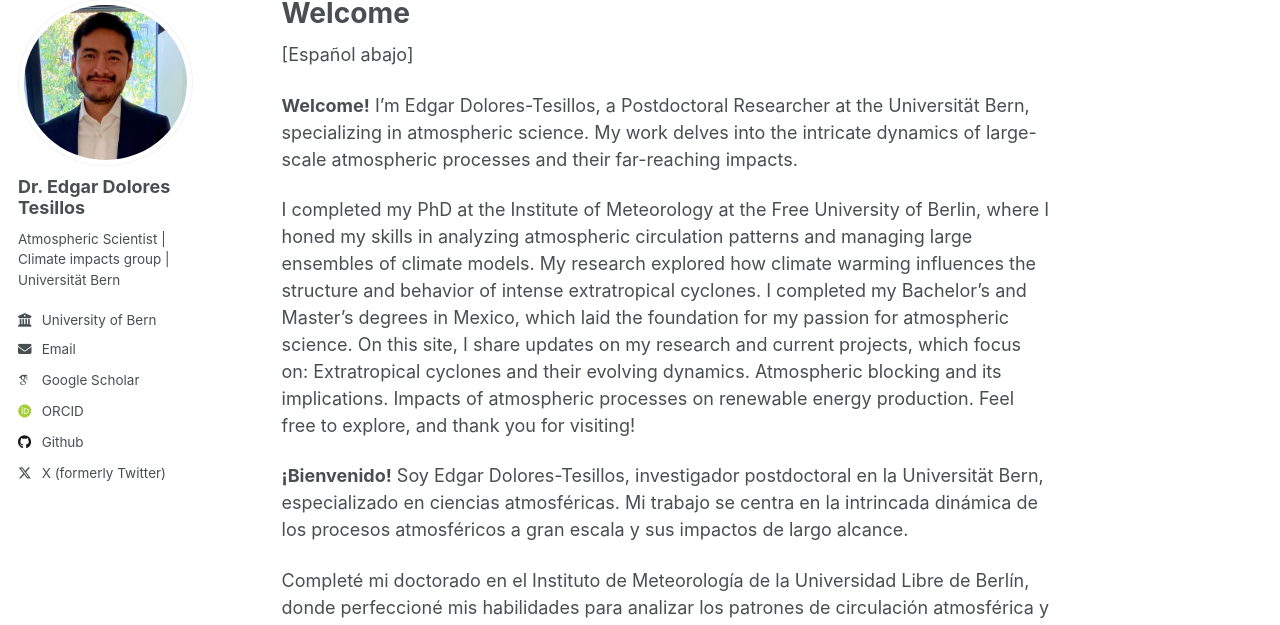
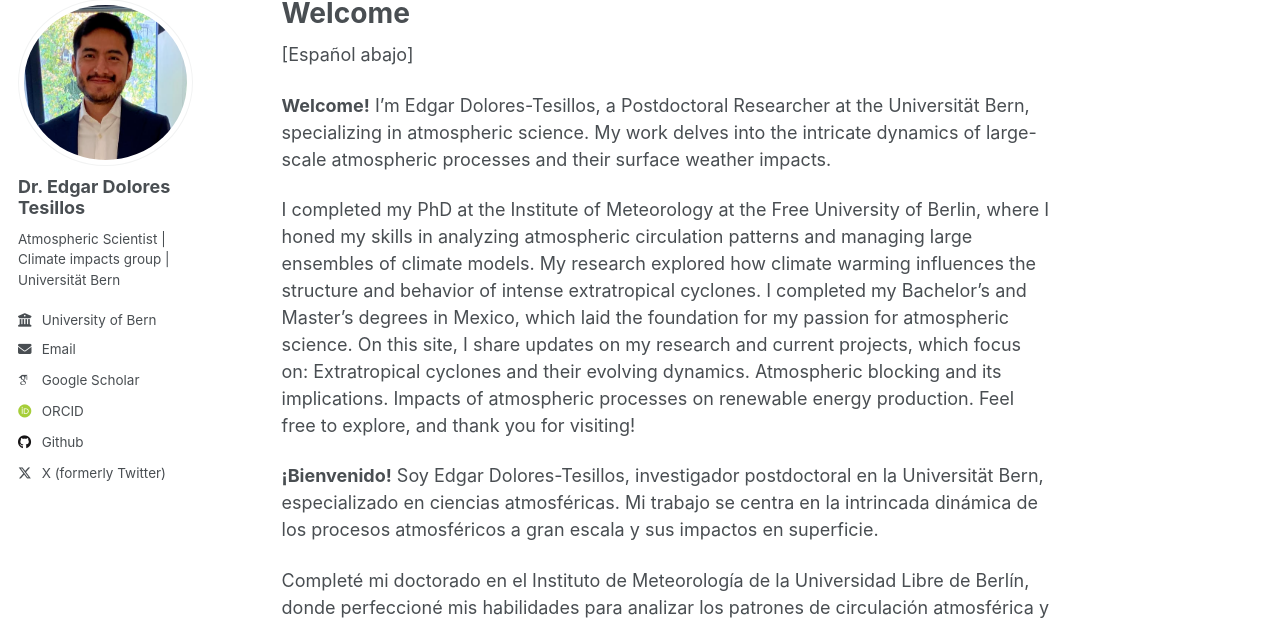
Before and after one commit to edgardotes/edgardotes.github.io, a Jekyll site: the page built from _pages/about.md, in a window 1280 px wide and 900 px high. Shown: the part 107-732 px from the top of the window. Built offline with Jekyll 4.4.1, drawn with Linux system fonts in a browser that asks for light colours; some web fonts are replaced.

Commit message:
Update about.md

```diff
--- a/_pages/about.md
+++ b/_pages/about.md
@@ -10,7 +10,7 @@ redirect_from:
 [Español abajo]
 
 **Welcome!**
-I’m Edgar Dolores-Tesillos, a Postdoctoral Researcher at the Universität Bern, specializing in atmospheric science. My work delves into the intricate dynamics of large-scale atmospheric processes and their far-reaching impacts.
+I’m Edgar Dolores-Tesillos, a Postdoctoral Researcher at the Universität Bern, specializing in atmospheric science. My work delves into the intricate dynamics of large-scale atmospheric processes and their surface weather impacts.
 
 I completed my PhD at the Institute of Meteorology at the Free University of Berlin, where I honed my skills in analyzing atmospheric circulation patterns and managing large ensembles of climate models. My research explored how climate warming influences the structure and behavior of intense extratropical cyclones.
 I completed my Bachelor's and Master's degrees in Mexico, which laid the foundation for my passion for atmospheric science.
@@ -22,7 +22,7 @@ Feel free to explore, and thank you for visiting!
 
 
 **¡Bienvenido!**
-Soy Edgar Dolores-Tesillos, investigador postdoctoral en la Universität Bern, especializado en ciencias atmosféricas. Mi trabajo se centra en la intrincada dinámica de los procesos atmosféricos a gran escala y sus impactos de largo alcance.
+Soy Edgar Dolores-Tesillos, investigador postdoctoral en la Universität Bern, especializado en ciencias atmosféricas. Mi trabajo se centra en la intrincada dinámica de los procesos atmosféricos a gran escala y sus impactos en superficie.
 
 Completé mi doctorado en el Instituto de Meteorología de la Universidad Libre de Berlín, donde perfeccioné mis habilidades para analizar los patrones de circulación atmosférica y gestionar grandes conjuntos de modelos climáticos. Mi investigación exploró cómo el calentamiento climático influye en la estructura y el comportamiento de los ciclones extratropicales intensos.
 Completé mi licenciatura y maestría en México, lo que sentó las bases de mi pasión por la ciencia atmosférica.
```
